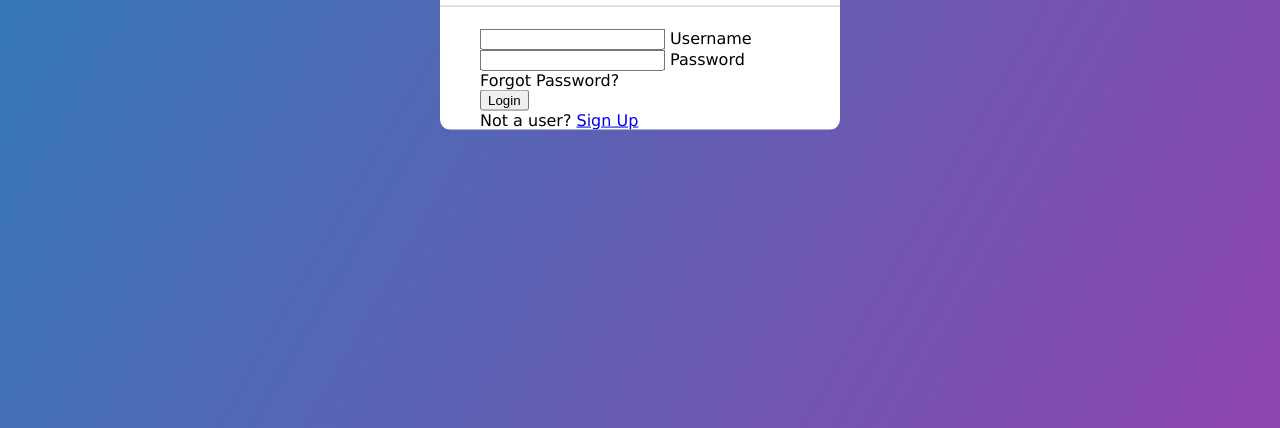
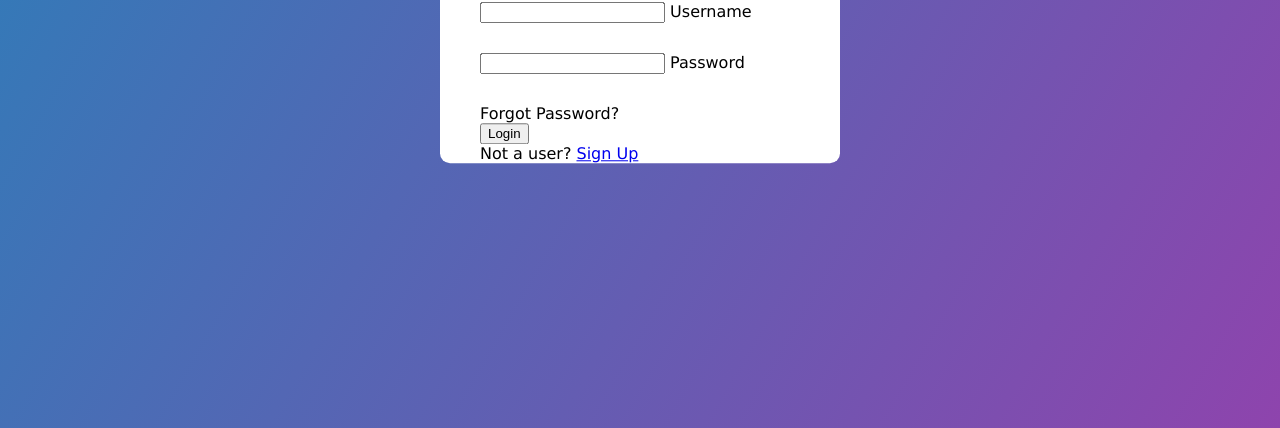
Before and after one commit to mr7io/login_form, a plain HTML site: page index.html in a window 1280 px wide. Shown: the part 372-800 px from the top of the page. Drawn offline with Linux system fonts and the light colour scheme.

Commit message:
Increase Padding Around Text Field

```diff
--- a/style.css
+++ b/style.css
@@ -26,5 +26,10 @@ body{
 .center form {
     padding: 0 40px;
     box-sizing: border-box;
+}
 
+form .txt_field {
+    position: relative;
+    border-bottom: 2 px solid #adadad;
+    margin: 30px 0;
 }
```
